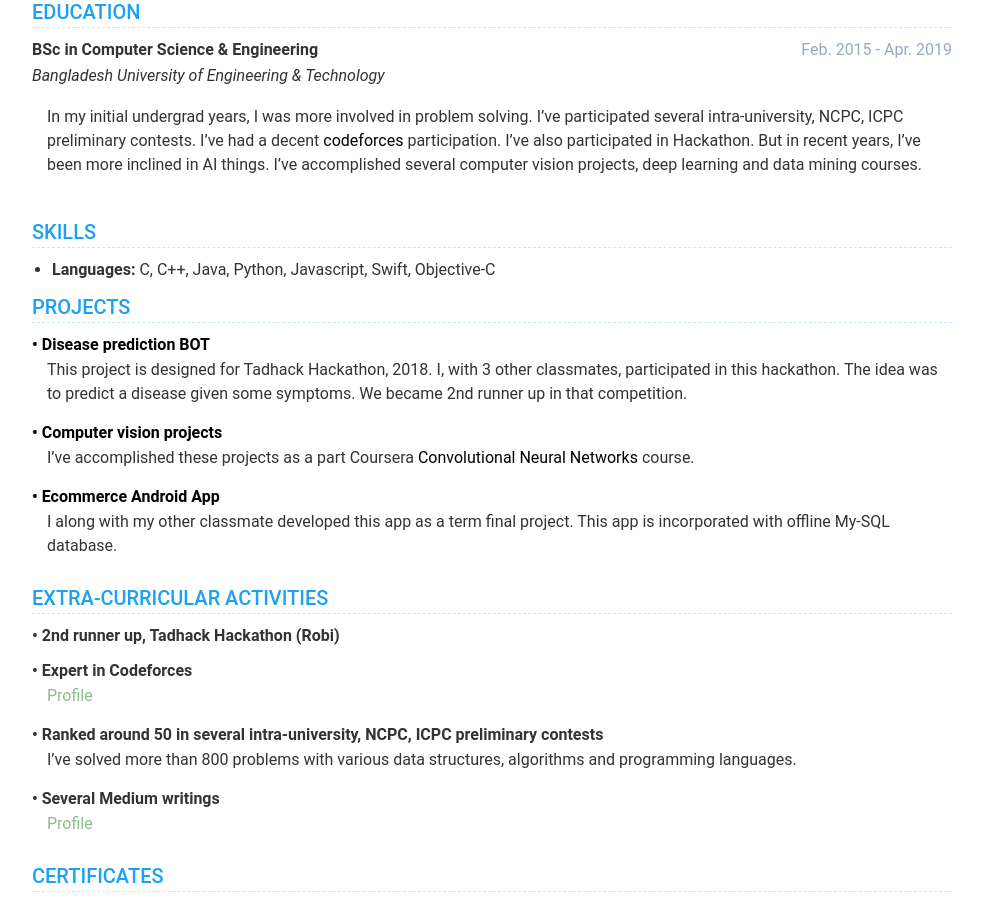
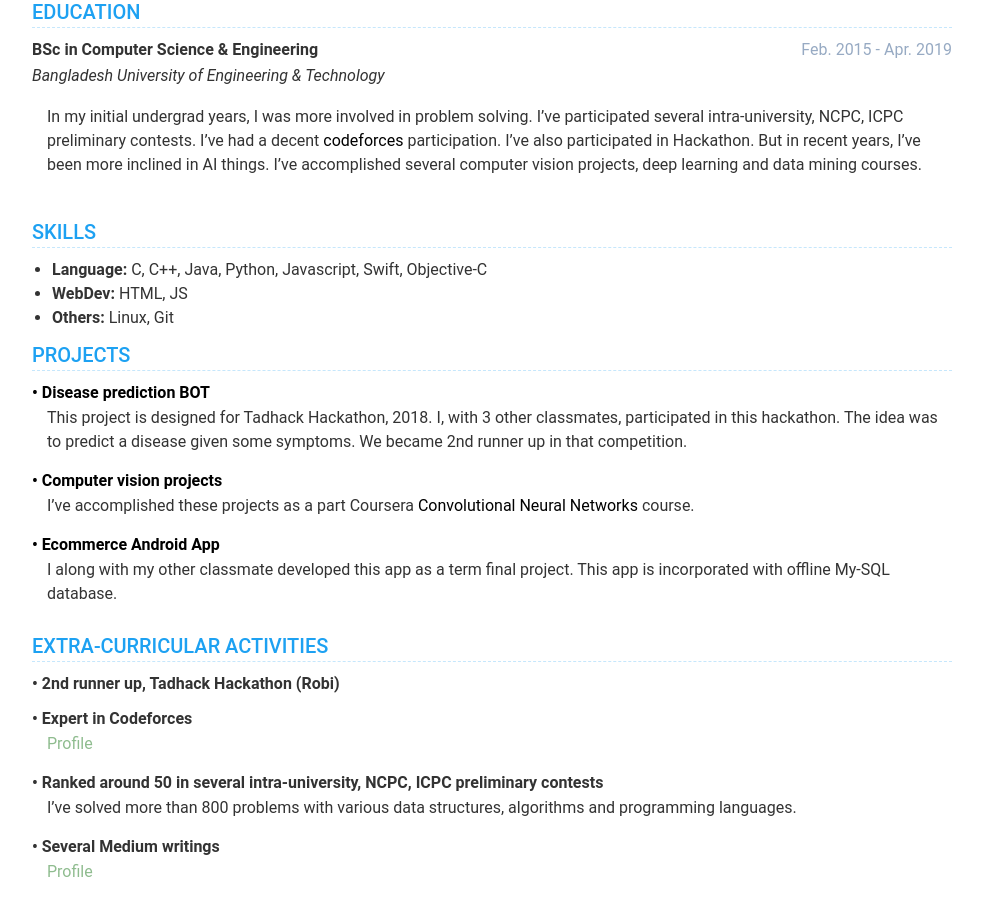
Before and after one commit to umma-salma/hasanur-rahman.github.io, a Jekyll site: the page built from index.html, in a window 1280 px wide and 900 px high, scrolled down 413 px. Shown: the whole window, without its empty margins (148-1131 px from the left). Built offline with Jekyll 4.4.1, drawn with Linux system fonts in a browser that asks for light colours; nearby versions of some CDN libraries.

Commit message:
added skills
Signed-off-by: Md. Hasanur Rahman <hasanurrahman690@gmail.com>

```diff
--- a/_data/data.yml
+++ b/_data/data.yml
@@ -177,7 +177,9 @@ skills:
   display: true
   title: Skills
   details: |
-    + <b> Languages:</b> C, C++, Java, Python, Javascript, Swift, Objective-C
+    + <b>Language:</b> C, C++, Java, Python, Javascript, Swift, Objective-C
+    + <b>WebDev:</b> HTML, JS
+    + <b>Others:</b> Linux, Git
 
 evaluation:
   display: true
```
